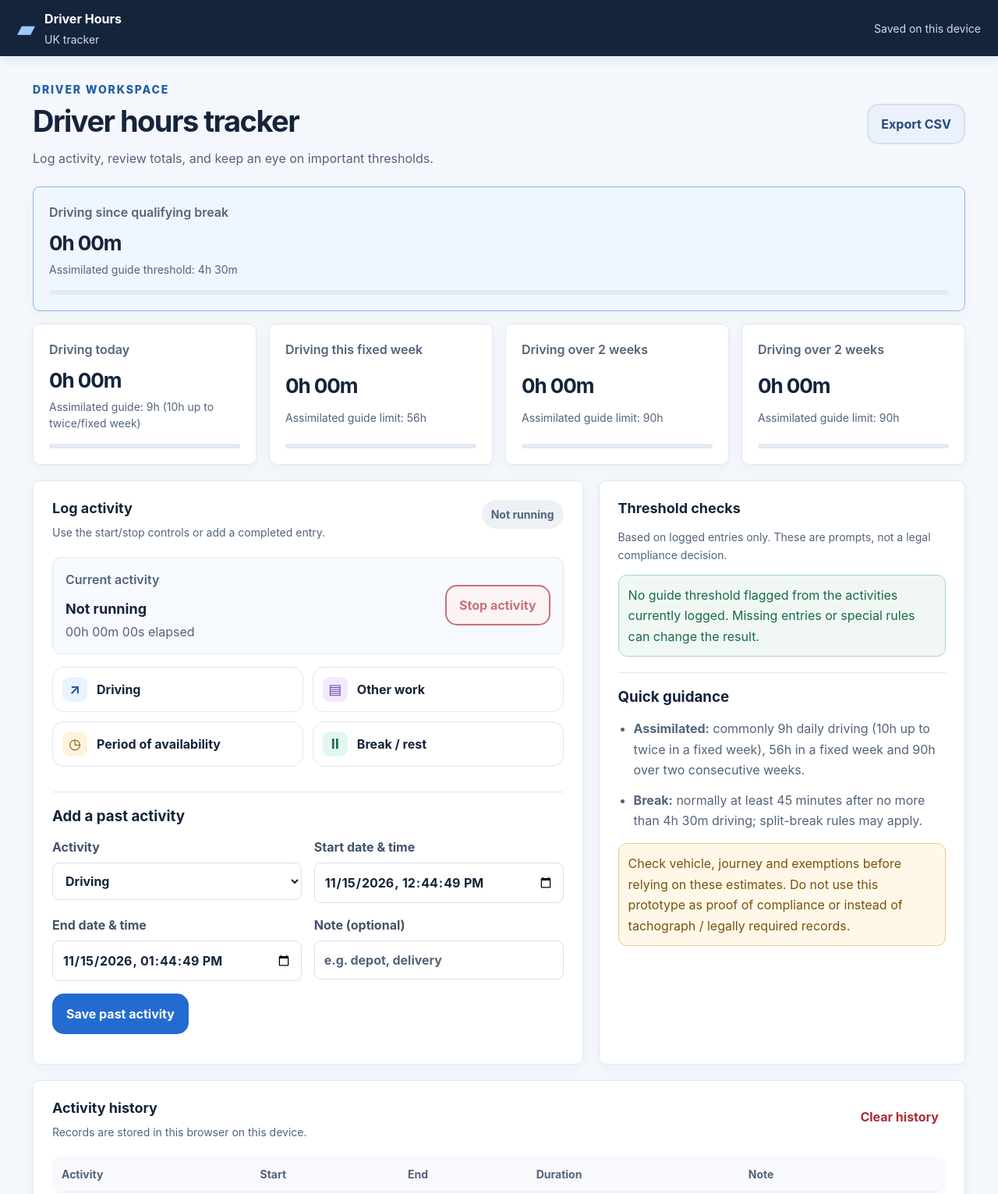
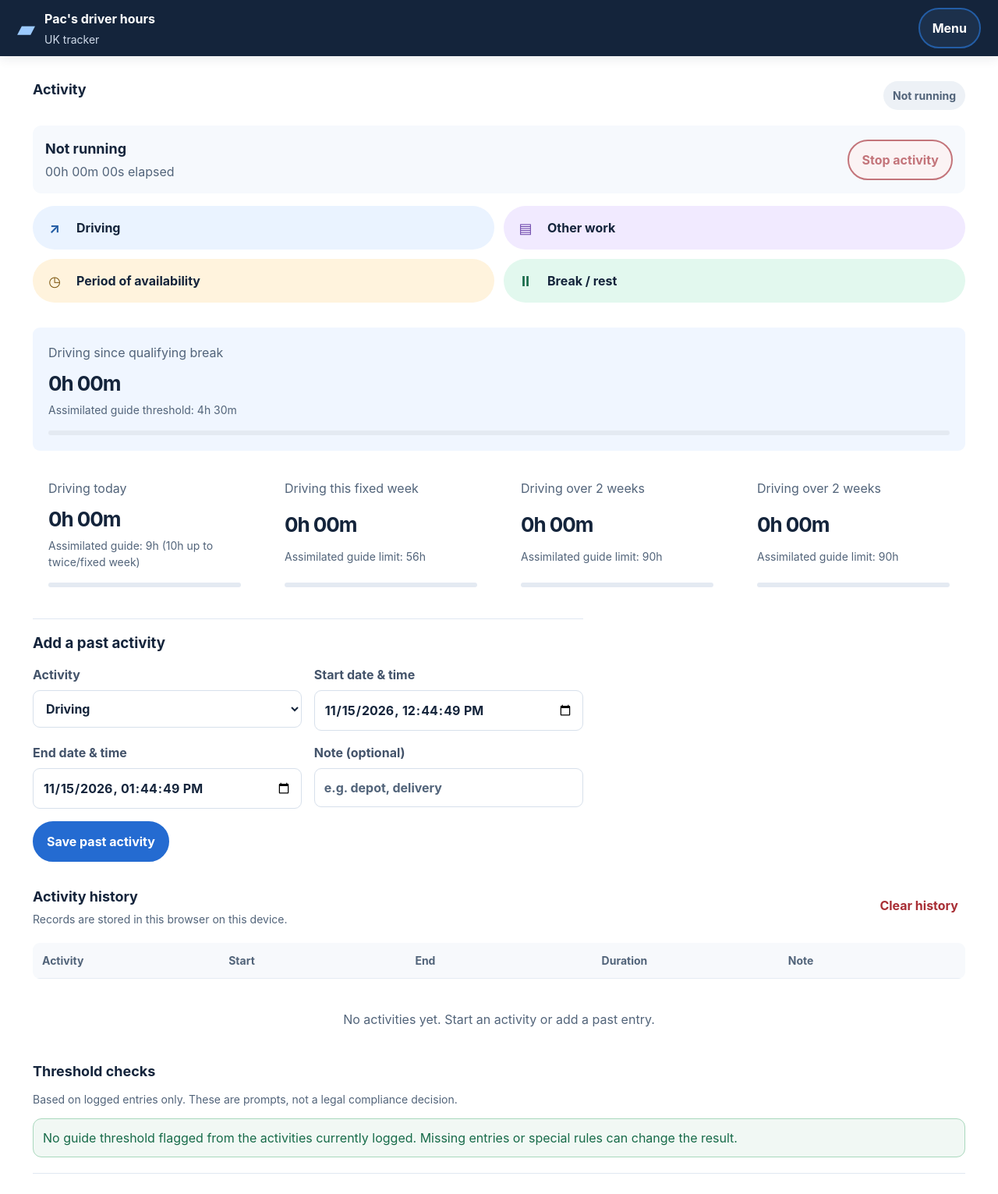
Before and after one commit to felipeinnit/driver-hours-tracker, a plain HTML site: page index.html in a window 1280 px wide. Shown: the top 1531 px of the page at 78% size. Drawn offline with Linux system fonts and the light colour scheme.

Commit message:
design udpate, introduciton of the menu button, layout shifted

```diff
--- a/app.js
+++ b/app.js
@@ -273,6 +273,11 @@
     .forEach((btn) =>
       btn.addEventListener("click", () => startActivity(btn.dataset.activity)),
     );
+  $("menuBtn").addEventListener("click", () => {
+    const expanded = $("menuBtn").getAttribute("aria-expanded") === "true";
+    $("menuBtn").setAttribute("aria-expanded", String(!expanded));
+    $("menuItem").hidden = expanded;
+  });
   $("stopBtn").addEventListener("click", () => stopActivity());
   $("entryForm").addEventListener("submit", (e) => {
     e.preventDefault();
--- a/index.html
+++ b/index.html
@@ -11,21 +11,88 @@
     <header class="topbar">
       <div class="brand">
         <span class="brand-icon">▰</span>
-        <div><strong>Driver Hours</strong><small>UK tracker</small></div>
+        <div><strong>Pac's driver hours</strong><small>UK tracker</small></div>
       </div>
-      <span class="privacy">Saved on this device</span>
+      <div class="menu-controls">
+        <button
+          class="button secondary"
+          id="menuBtn"
+          type="button"
+          aria-expanded="false"
+          aria-controls="menuItem"
+        >
+          Menu
+        </button>
+        <div class="menuItem" id="menuItem" hidden>
+          <button id="exportBtn" class="button secondary">Export CSV</button>
+
+          <div class="rules-panel">
+            <details>
+              <summary class="notice">Quick guidance</summary>
+              <ul class="guidance">
+                <li>
+                  <strong>Assimilated:</strong> commonly 9h daily driving (10h
+                  up to twice in a fixed week), 56h in a fixed week and 90h over
+                  two consecutive weeks.
+                </li>
+                <li>
+                  <strong>Break:</strong> normally at least 45 minutes after no
+                  more than 4h 30m driving; split-break rules may apply.
+                </li>
+              </ul>
+            </details>
+            <details>
+              <summary class="notice">
+                Assimilated rules / Goods vehicle over 3.5 tonnes
+              </summary>
+              Assimilated rules commonly apply to goods vehicles over 3.5 tonnes
+              in the UK and on relevant EU journeys. Check vehicle, journey and
+              exemptions.
+            </details>
+          </div>
+
+          <span class="privacy">Saved on this device</span>
+        </div>
+      </div>
     </header>
     <main class="container">
-      <section class="intro">
-        <div>
-          <p class="eyebrow">DRIVER WORKSPACE</p>
-          <h1>Driver hours tracker</h1>
-          <p class="muted">
-            Log activity, review totals, and keep an eye on important
-            thresholds.
-          </p>
+      <section>
+        <div class="panel">
+          <div class="panel-heading">
+            <div>
+              <h2>Activity</h2>
+            </div>
+            <span id="liveStatus" class="pill neutral">Not running</span>
+          </div>
+          <div class="current-activity">
+            <div>
+              <strong id="currentActivity">Not running</strong
+              ><span id="currentElapsed" class="muted"
+                >00h 00m 00s elapsed</span
+              >
+            </div>
+            <button id="stopBtn" class="button danger" disabled>
+              Stop activity
+            </button>
+          </div>
+          <div class="activity-buttons">
+            <button class="activity-button driving" data-activity="Driving">
+              <span>↗</span>Driving
+            </button>
+            <button class="activity-button work" data-activity="Other work">
+              <span>▤</span>Other work
+            </button>
+            <button
+              class="activity-button availability"
+              data-activity="Period of availability"
+            >
+              <span>◷</span>Period of availability
+            </button>
+            <button class="activity-button rest" data-activity="Break / rest">
+              <span>Ⅱ</span>Break / rest
+            </button>
+          </div>
         </div>
-        <button id="exportBtn" class="button secondary">Export CSV</button>
       </section>
 
       <section class="stats-grid" aria-label="Hour totals">
@@ -67,44 +134,6 @@
 
       <section class="main-grid">
         <div class="panel">
-          <div class="panel-heading">
-            <div>
-              <h2>Log activity</h2>
-              <p class="muted small">
-                Use the start/stop controls or add a completed entry.
-              </p>
-            </div>
-            <span id="liveStatus" class="pill neutral">Not running</span>
-          </div>
-          <div class="current-activity">
-            <div>
-              <span class="stat-label">Current activity</span
-              ><strong id="currentActivity">Not running</strong
-              ><span id="currentElapsed" class="muted"
-                >00h 00m 00s elapsed</span
-              >
-            </div>
-            <button id="stopBtn" class="button danger" disabled>
-              Stop activity
-            </button>
-          </div>
-          <div class="activity-buttons">
-            <button class="activity-button driving" data-activity="Driving">
-              <span>↗</span>Driving
-            </button>
-            <button class="activity-button work" data-activity="Other work">
-              <span>▤</span>Other work
-            </button>
-            <button
-              class="activity-button availability"
-              data-activity="Period of availability"
-            >
-              <span>◷</span>Period of availability
-            </button>
-            <button class="activity-button rest" data-activity="Break / rest">
-              <span>Ⅱ</span>Break / rest
-            </button>
-          </div>
           <form id="entryForm" class="entry-form">
             <h3>Add a past activity</h3>
             <div class="form-grid">
@@ -141,33 +170,6 @@
             <p id="formMessage" class="small muted" role="status"></p>
           </form>
         </div>
-
-        <aside class="panel">
-          <h2>Threshold checks</h2>
-          <p class="muted small">
-            Based on logged entries only. These are prompts, not a legal
-            compliance decision.
-          </p>
-          <div id="alerts" class="alerts"></div>
-          <div class="divider"></div>
-          <h3>Quick guidance</h3>
-          <ul class="guidance">
-            <li>
-              <strong>Assimilated:</strong> commonly 9h daily driving (10h up to
-              twice in a fixed week), 56h in a fixed week and 90h over two
-              consecutive weeks.
-            </li>
-            <li>
-              <strong>Break:</strong> normally at least 45 minutes after no more
-              than 4h 30m driving; split-break rules may apply.
-            </li>
-          </ul>
-          <p class="notice warning">
-            Check vehicle, journey and exemptions before relying on these
-            estimates. Do not use this prototype as proof of compliance or
-            instead of tachograph / legally required records.
-          </p>
-        </aside>
       </section>
 
       <section class="panel history-panel">
@@ -202,20 +204,17 @@
         </p>
       </section>
 
-      <section class="panel rules-panel">
-        <div class="panel-heading">
-          <h2>Rules status</h2>
-          <span class="pill">UK</span>
-        </div>
-        <details>
-          <summary class="notice">
-            Assimilated rules / Goods vehicle over 3.5 tonnes
-          </summary>
-          Assimilated rules commonly apply to goods vehicles over 3.5 tonnes in
-          the UK and on relevant EU journeys. Check vehicle, journey and
-          exemptions.
-        </details>
+      <section class="panel">
+        <h2>Threshold checks</h2>
+
+        <p class="muted small">
+          Based on logged entries only. These are prompts, not a legal
+          compliance decision.
+        </p>
+        <div id="alerts" class="alerts"></div>
+        <div class="divider"></div>
       </section>
+
       <footer>
         <p>
           Prototype for personal tracking. Confirm applicable rules using
--- a/style.css
+++ b/style.css
@@ -16,12 +16,9 @@
 
   --line-height-tight: 1.2;
   --line-height-normal: 1.5;
-  --line-height-relaxed: 1.65;
 
   --font-weight-normal: 400;
-  --font-weight-medium: 600;
   --font-weight-bold: 700;
-  --font-weight-extrabold: 800;
 
   /* Brand and neutral colors */
   --color-brand-950: #14243b;
@@ -40,7 +37,7 @@
   --color-text-on-dark: #ffffff;
   --color-text-on-dark-muted: #d0dbea;
 
-  --color-page: #f4f7fb;
+  --color-page: #ffffff;
   --color-surface: #ffffff;
   --color-surface-subtle: #f7f9fc;
   --color-surface-raised: #f6f9fd;
@@ -107,7 +104,7 @@
   --border-width-strong: 2px;
   --radius-sm: 0.5625rem;
   --radius-md: 0.6875rem;
-  --radius-lg: 0.9375rem;
+  --radius-lg: 5rem;
   --radius-pill: 999px;
 
   /* Shadows */
@@ -134,11 +131,11 @@ html {
   font-family: var(--font-family);
   font-size: 100%;
   color: var(--color-text);
-  background: var(--color-page);
   font-synthesis: none;
   text-size-adjust: 100%;
   -webkit-text-size-adjust: 100%;
   scroll-behavior: smooth;
+  background: var(--color-page);
 }
 
 body {
@@ -158,6 +155,7 @@ textarea {
 button,
 select {
   cursor: pointer;
+  border-radius: var(--radius-lg);
 }
 
 button:disabled,
@@ -259,6 +257,40 @@ a:hover {
   font-size: var(--font-size-sm);
 }
 
+.menu-controls {
+  position: relative;
+}
+
+.menu-controls .button {
+  color: var(--color-text-on-dark);
+  background: var(--color-brand-900);
+  border-color: var(--color-brand-700);
+}
+
+.menu-controls .button:hover {
+  background: var(--color-brand-800);
+}
+
+.menuItem {
+  position: absolute;
+  z-index: 1;
+  top: calc(100% + var(--space-2));
+  right: 0;
+  padding: var(--space-3) var(--space-4);
+  background: var(--color-brand-950);
+  border: var(--border-width) solid var(--color-brand-700);
+  border-radius: var(--radius-md);
+  box-shadow: var(--shadow-header);
+  display: inline-flex;
+  flex-direction: column;
+  align-items: flex-end;
+  width: calc(100vw - var(--page-gutter) * 2);
+}
+
+.menuItem[hidden] {
+  display: none;
+}
+
 /* =========================================================
    4. PAGE LAYOUT AND TYPOGRAPHY
    ========================================================= */
@@ -269,40 +301,13 @@ a:hover {
   padding: var(--space-8) var(--page-gutter) var(--space-6);
 }
 
-.intro {
-  display: flex;
-  align-items: center;
-  justify-content: space-between;
-  gap: var(--space-5);
-  margin-bottom: var(--space-6);
-}
-
-.eyebrow {
-  margin: 0 0 var(--space-2);
-  color: var(--color-brand-700);
-  font-size: var(--font-size-sm);
-  font-weight: var(--font-weight-extrabold);
-  letter-spacing: 0.13em;
-  text-transform: uppercase;
-}
-
-.intro h1 {
-  margin: 0;
-  font-size: var(--font-size-3xl);
-  letter-spacing: -0.04em;
-}
-
-.intro .muted {
-  margin: var(--space-3) 0 0;
-}
-
 .muted {
   color: var(--color-text-secondary);
 }
 
 .small {
   font-size: var(--font-size-sm);
-  line-height: var(--line-height-relaxed);
+  line-height: var(--line-height-normal);
 }
 
 /* =========================================================
@@ -313,13 +318,10 @@ a:hover {
 .stat-card {
   min-width: 0;
   background: var(--color-surface);
-  border: var(--border-width) solid var(--color-border-subtle);
   border-radius: var(--radius-sm);
-  box-shadow: var(--shadow-card);
 }
 
 .panel {
-  padding: var(--space-6);
   margin-bottom: var(--space-5);
 }
 
@@ -342,6 +344,10 @@ a:hover {
 
 .panel-heading p {
   margin: var(--space-2) 0 0;
+}
+
+.rules-panel {
+  width: 100%;
 }
 
 .pill {
@@ -429,6 +435,7 @@ summary.notice {
   text-decoration: underline;
   text-underline-offset: 0.2em;
   cursor: pointer;
+  width: 100%;
 }
 
 summary.notice:hover,
@@ -446,7 +453,7 @@ summary.notice:focus {
   background: var(--color-info-bg);
   border: var(--border-width) solid var(--color-info-border);
   border-radius: var(--radius-md);
-  line-height: var(--line-height-relaxed);
+  line-height: var(--line-height-normal);
 }
 
 .notice.warning {
@@ -466,7 +473,7 @@ summary.notice:focus {
   background: var(--color-success-bg);
   border: var(--border-width) solid var(--color-success-border);
   border-radius: var(--radius-md);
-  line-height: var(--line-height-relaxed);
+  line-height: var(--line-height-normal);
 }
 
 .alert.warn {
@@ -515,7 +522,6 @@ summary.notice:focus {
 .stat-label {
   margin-bottom: var(--space-3);
   color: var(--color-text-secondary);
-  font-weight: var(--font-weight-medium);
 }
 
 .stat-card strong {
@@ -574,7 +580,6 @@ summary.notice:focus {
   gap: var(--space-4);
   padding: var(--space-4);
   background: var(--color-surface-raised);
-  border: var(--border-width) solid var(--color-border-subtle);
   border-radius: var(--radius-md);
 }
 
@@ -605,12 +610,12 @@ summary.notice:focus {
   color: var(--color-text);
   text-align: left;
   background: var(--color-surface);
-  border: var(--border-width) solid var(--color-border-subtle);
-  border-radius: var(--radius-lg);
+  border: none;
   font-weight: var(--font-weight-bold);
   transition:
     border-color var(--motion-fast),
     background-color var(--motion-fast);
+  background: var(--color-brand-100);
 }
 
 .activity-button span {
@@ -620,24 +625,29 @@ summary.notice:focus {
   flex: 0 0 var(--icon-box-size);
   place-items: center;
   color: var(--color-brand-700);
-  background: var(--color-brand-100);
-  border-radius: var(--radius-sm);
+  border-radius: var(--radius-lg);
   font-size: var(--font-size-lg);
 }
 
+.activity-button.work {
+  background: var(--color-work-bg);
+}
+.activity-button.rest {
+  background: var(--color-rest-bg);
+}
+.activity-button.availability {
+  background: var(--color-availability-bg);
+}
 .activity-button.work span {
   color: var(--color-work);
-  background: var(--color-work-bg);
 }
 
 .activity-button.availability span {
   color: var(--color-availability);
-  background: var(--color-availability-bg);
 }
 
 .activity-button.rest span {
   color: var(--color-rest);
-  background: var(--color-rest-bg);
 }
 
 .activity-button:hover {
@@ -693,7 +703,6 @@ summary.notice:focus {
 }
 
 .secondary:hover:not(:disabled) {
-  background: #dce8f7;
   border-color: var(--color-brand-300);
 }
 
@@ -742,8 +751,7 @@ summary.notice:focus {
 .guidance {
   padding-left: var(--space-5);
   margin: 0;
-  color: var(--color-text-secondary);
-  line-height: var(--line-height-relaxed);
+  line-height: var(--line-height-normal);
 }
 
 .guidance li {
@@ -777,6 +785,7 @@ td {
   border-bottom: var(--border-width) solid #e5ebf3;
   text-align: left;
   vertical-align: middle;
+  min-width: 100px;
 }
 
 th {
@@ -784,6 +793,10 @@ th {
   background: var(--color-surface-subtle);
   font-size: var(--font-size-sm);
   font-weight: var(--font-weight-bold);
+}
+
+th:empty {
+  display: none;
 }
 
 td {
@@ -886,7 +899,6 @@ footer {
   padding: var(--space-2) var(--page-gutter) var(--space-5);
   color: var(--color-text-secondary);
   font-size: var(--font-size-sm);
-  text-align: center;
 }
 
 footer a {
@@ -915,20 +927,6 @@ footer a {
 
   .container {
     padding: var(--space-6) var(--page-gutter);
-  }
-
-  .intro {
-    align-items: stretch;
-    flex-direction: column;
-    gap: var(--space-4);
-  }
-
-  .intro .button {
-    width: 100%;
-  }
-
-  .panel {
-    padding: var(--space-4);
   }
 
   .panel-heading {
@@ -971,7 +969,6 @@ footer a {
   }
 
   .activity-button {
-    align-items: flex-start;
     gap: var(--space-2);
     padding: var(--space-3);
   }
```
